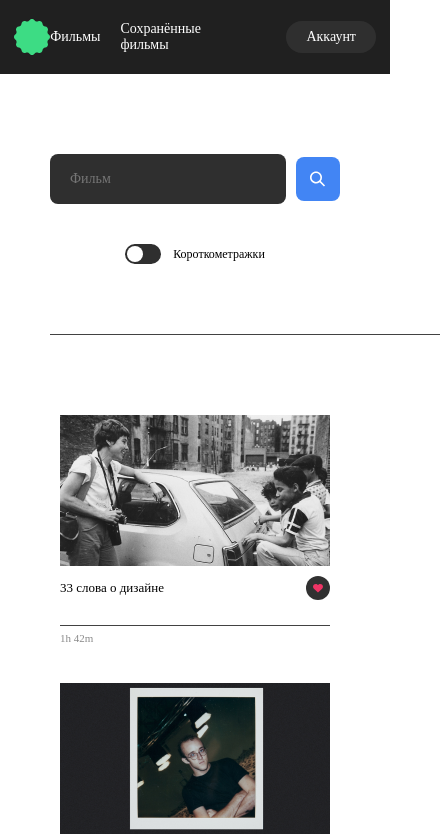
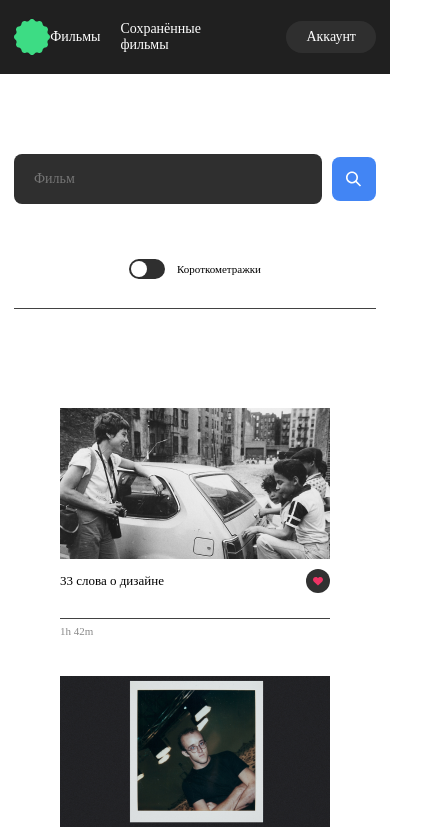
Before and after one commit to koshinva/movies-explorer-frontend, a React (Create React App) app: page /movies in a window 390 px wide. Shown: the top 835 px of the page, 440 px wide, since content can reach past the window. Built offline with nearby package versions, Linux system fonts and the light colour scheme; the HTML template or start-up script is replaced by a standard one.

Commit message:
feat: сделать адаптивную верстку компонента SearchForm и FilterCheckbox

```diff
--- a/src/components/Movies/FilterCheckbox/FilterCheckbox.css
+++ b/src/components/Movies/FilterCheckbox/FilterCheckbox.css
@@ -48,3 +48,8 @@
   font-size: 12px;
   line-height: 1.5;
 }
+@media screen and (max-width: 767px) {
+  .checkbox-filter__text-filter  {
+    font-size: 11px;
+  }
+}
--- a/src/components/Movies/SearchForm/SearchForm.css
+++ b/src/components/Movies/SearchForm/SearchForm.css
@@ -9,22 +9,21 @@
   align-items: center;
   position: relative;
 }
-.search-form__body::after {
-  content: '';
-  position: absolute;
-  width: 100%;
-  height: 1px;
-  background-color: #424242;
-  left: 50px;
-  right: 50px;
-  bottom: 10px;
-}
 .search-form__form {
   display: flex;
   width: 100%;
   justify-content: space-between;
   align-items: center;
   margin-bottom: 29px;
+  position: relative;
+}
+.search-form__form::after {
+  content: '';
+  position: absolute;
+  width: 100%;
+  height: 1px;
+  background-color: #424242;
+  bottom: -87px;
 }
 .search-form__input {
   flex: 1 1 auto;
@@ -47,7 +46,7 @@
 .search-form__button {
   width: 44px;
   height: 44px;
-  background-color: #4285F4;
+  background-color: #4285f4;
   border: none;
   border-radius: 8px;
   display: flex;
@@ -60,3 +59,31 @@
   opacity: 0.7;
   transform: scale(1.05);
 }
+@media screen and (max-width: 1100px) {
+  .search-form__body {
+    padding: 80px 30px 50px;
+  }
+}
+@media screen and (max-width: 950px) {
+  .search-form__form {
+    margin-bottom: 40px;
+  }
+  .search-form__form::after {
+    bottom: -99px;
+  }
+}
+@media screen and (max-width: 767px) {
+  .search-form__body {
+    padding-left: 14px;
+    padding-right: 14px;
+  }
+  .search-form__input {
+    min-height: 44px;
+  }
+  .search-form__form {
+    margin-bottom: 46px;
+  }
+  .search-form__form::after {
+    bottom: -105px;
+  }
+}
```
